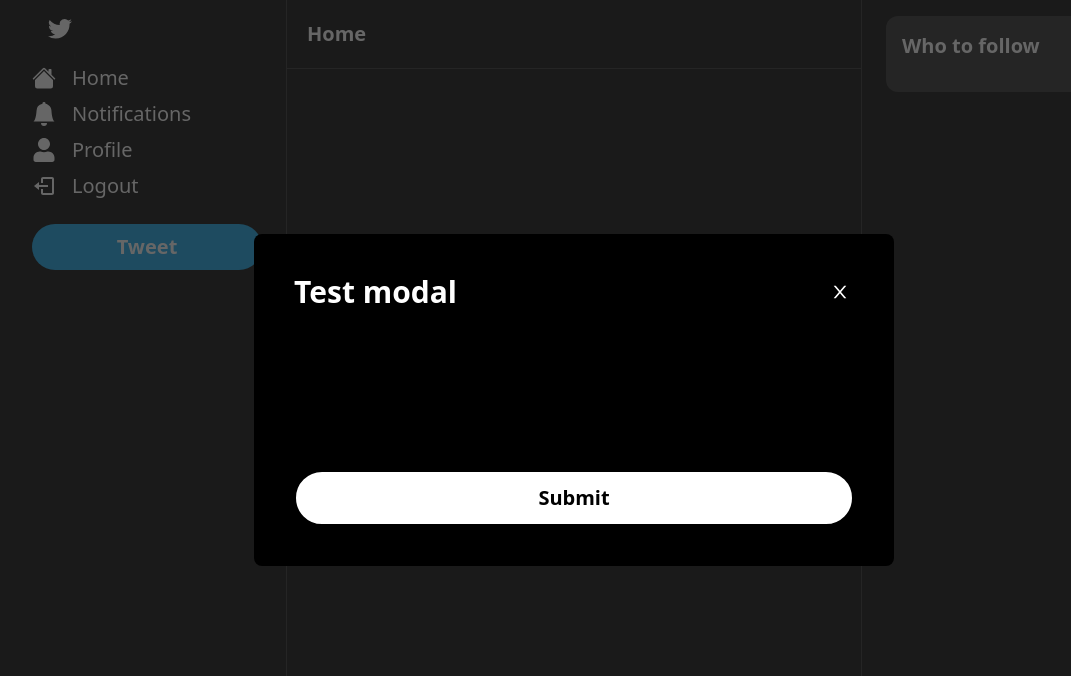
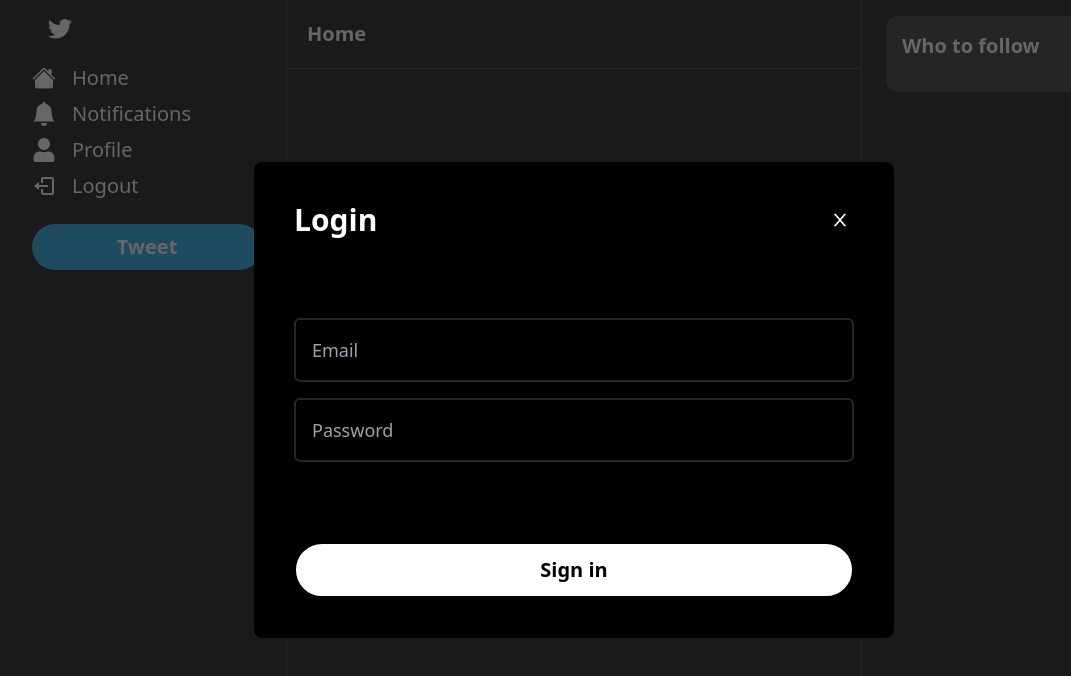
Before and after one commit to Tayrika/twitter-clone, a Next.js app: page / in a window 1280 px wide. Shown: the top 676 px of the page, without its empty margins (66-1137 px from the left). Built offline with nearby package versions, Linux system fonts and the light colour scheme.

Commit message:
Create login modal

```diff
--- /dev/null
+++ b/components/Input.tsx
@@ -0,0 +1,44 @@
+interface InputProps {
+  placeholder?: string;
+  value?: string;
+  type?: string;
+  disabled?: boolean;
+  onChange: (event: React.ChangeEvent<HTMLInputElement>) => void;
+}
+
+const Input: React.FC<InputProps> = ({
+  placeholder,
+  value,
+  type,
+  disabled,
+  onChange
+}) => {
+  return (
+    <input
+      disabled={disabled}
+      onChange={onChange}
+      value={value}
+      placeholder={placeholder}
+      type={type}
+      className="
+        w-full
+        p-4
+        text-lg
+        bg-black
+        border-2
+        border-neutral-800
+        rounded-md
+        outline-none
+        text-white
+        focus:border-sky-500
+        focus:border-2
+        transition
+        disabled:bg-neutral-900
+        disabled:opacity-70
+        disabled:cursor-not-allowed
+      "
+    />
+   );
+}
+
+export default Input;
--- /dev/null
+++ b/components/modals/LoginModal.tsx
@@ -0,0 +1,56 @@
+import useLoginModal from "@/hooks/useLoginModal";
+import { useCallback, useState } from "react";
+import Input from "../Input";
+import Modal from "../Modal";
+
+const LoginModal = () => {
+  const loginModal = useLoginModal();
+
+  const [email, setEmail] = useState('');
+  const [password, setPassword] = useState('');
+  const [isLoading, setIsLoading] = useState(false);
+
+  const onSubmit = useCallback(async () => {
+    try {
+      setIsLoading(true);
+      // TODO ADD LOGIN
+
+      loginModal.onClose();
+    } catch (error) {
+      console.log(error);
+    } finally {
+      setIsLoading(false);
+    }
+  }, [loginModal]);
+
+  const bodyContent = (
+    <div className="flex flex-col gap-4">
+      <Input
+        placeholder="Email"
+        onChange={(e) => setEmail(e.target.value)}
+        value={email}
+        disabled={isLoading}
+      />
+      <Input
+        placeholder="Password"
+        onChange={(e) => setPassword(e.target.value)}
+        value={password}
+        disabled={isLoading}
+      />
+    </div>
+  )
+
+  return (
+    <Modal
+      disabled={isLoading}
+      isOpen={loginModal.isOpen}
+      title="Login"
+      actionLabel="Sign in"
+      onClose={loginModal.onClose}
+      onSubmit={onSubmit}
+      body={bodyContent}
+    />
+   );
+}
+
+export default LoginModal;
--- /dev/null
+++ b/hooks/useLoginModal.ts
@@ -0,0 +1,15 @@
+import { create } from "zustand";
+
+interface LoginModalStore {
+  isOpen: boolean;
+  onOpen: () => void;
+  onClose: () => void;
+};
+
+const useLoginModal = create<LoginModalStore>((set) => ({
+  isOpen: true,
+  onOpen: () => set({ isOpen: true }),
+  onClose: () => set({ isOpen: false }),
+}));
+
+export default useLoginModal;
--- a/package.json
+++ b/package.json
@@ -12,7 +12,8 @@
     "next": "13.5.6",
     "react": "^18",
     "react-dom": "^18",
-    "react-icons": "^4.11.0"
+    "react-icons": "^4.11.0",
+    "zustand": "^4.4.3"
   },
   "devDependencies": {
     "@types/node": "^20",
--- a/pages/_app.tsx
+++ b/pages/_app.tsx
@@ -1,12 +1,12 @@
 import Layout from '@/components/Layout'
-import Modal from '@/components/Modal'
+import LoginModal from '@/components/modals/LoginModal'
 import '@/styles/globals.css'
 import type { AppProps } from 'next/app'
 
 export default function App({ Component, pageProps }: AppProps) {
   return (
     <>
-      <Modal actionLabel='Submit' isOpen title="Test modal" />
+      <LoginModal />
       <Layout>
         <Component {...pageProps} />
       </Layout>
```
Also changed, not shown: 1 other file (tests, documents, lock files or other folders).
